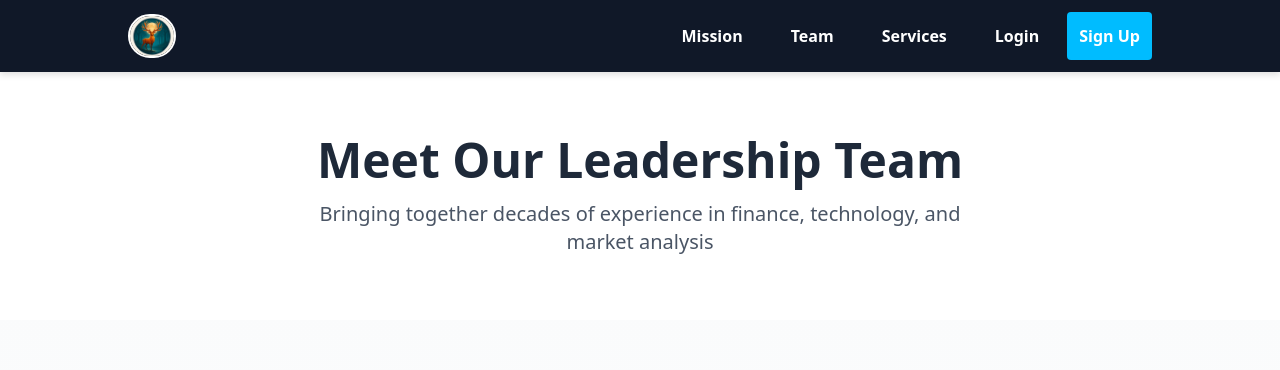
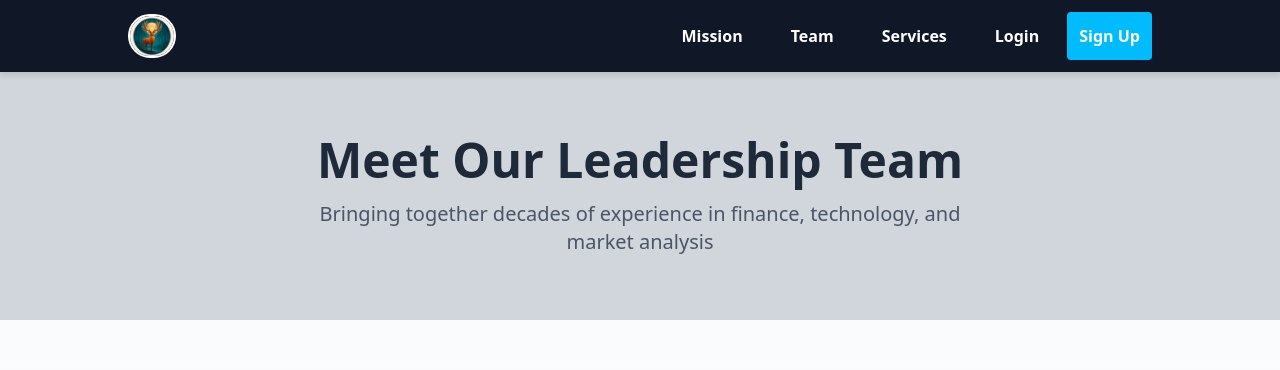
Before and after one commit to varunmadhan6/Founders_Financial_Project, a React (Vite) app in the folder financial_platform/frontend/: page /team in a window 1280 px wide. Shown: the top 370 px of the page. Built offline with nearby package versions, Linux system fonts and the light colour scheme.

Commit message:
commited team

```diff
--- a/financial_platform/frontend/src/webpages/Team.jsx
+++ b/financial_platform/frontend/src/webpages/Team.jsx
@@ -4,7 +4,7 @@ const Team = () => {
   return (
     <div className="min-h-screen bg-gradient-to-b from-gray-50 to-white">
       {/* Hero Section - Changed from blue to gray */}
-      <div className="bg-white text-gray-800 py-16">
+      <div className="bg-gray-300 text-gray-800 py-16">
         <div className="max-w-7xl mx-auto px-6 lg:px-8">
           <h1 className="text-4xl md:text-5xl font-bold text-center mb-4">
             Meet Our Leadership Team
```
